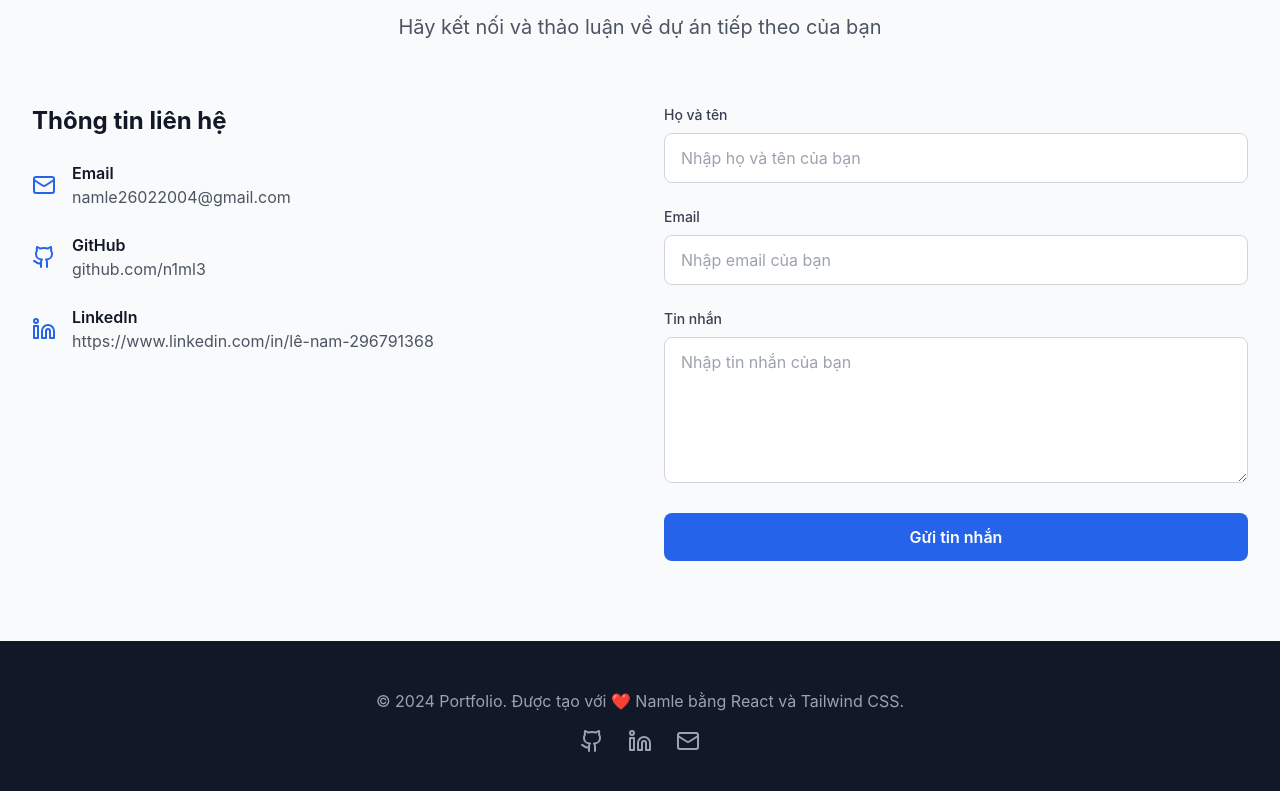
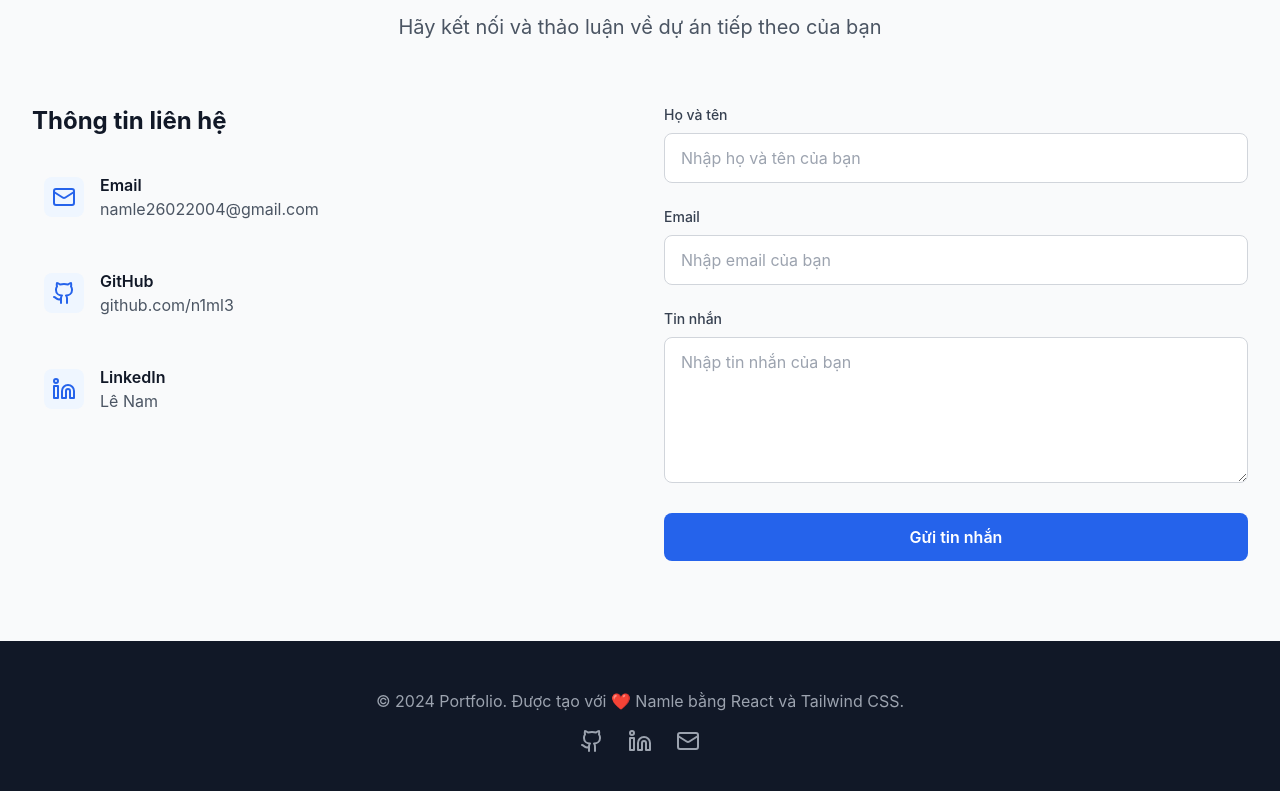
Before and after one commit to n1ml3/namle-portfolio, a React (Vite) app: page / in a window 1280 px wide. Shown: the part 4020-4811 px from the top of the page. Built offline with nearby package versions, Linux system fonts and the light colour scheme.

Commit message:
change the contectinfo from static to hover and link

```diff
--- a/src/components/sections/Contact.tsx
+++ b/src/components/sections/Contact.tsx
@@ -5,9 +5,9 @@ import { Mail, Github, Linkedin } from "lucide-react"
 
 export function Contact() {
   const contactItems = [
-    { icon: Mail, title: "Email", value: "namle26022004@gmail.com" },
-    { icon: Github, title: "GitHub", value: "github.com/n1ml3" },
-    { icon: Linkedin, title: "LinkedIn", value: "https://www.linkedin.com/in/lê-nam-296791368" },
+    { icon: Mail, title: "Email", value: "namle26022004@gmail.com", link: "mailto:namle26022004@gmail.com" },
+    { icon: Github, title: "GitHub", value: "github.com/n1ml3", link: "https://github.com/n1ml3" },
+    { icon: Linkedin, title: "LinkedIn", value: "Lê Nam", link: "https://www.linkedin.com/in/lê-nam-296791368" },
   ]
 
   return (
--- a/src/components/ui/ContactInfo.tsx
+++ b/src/components/ui/ContactInfo.tsx
@@ -6,22 +6,30 @@ interface ContactInfoProps {
     icon: LucideIcon
     title: string
     value: string
+    link: string
   }
   index: number
 }
 
 export function ContactInfo({ contact, index }: ContactInfoProps) {
-  const { icon: Icon, title, value } = contact
+  const { icon: Icon, title, value, link } = contact
 
   return (
     <AnimatedSection animation="slideLeft" delay={300 + index * 100}>
-      <div className="flex items-center gap-4 hover:scale-105 transition-transform duration-200">
-        <Icon className="w-6 h-6 text-blue-600 dark:text-blue-400" />
+      <a
+        href={link}
+        target={link.startsWith("http") ? "_blank" : undefined}
+        rel={link.startsWith("http") ? "noopener noreferrer" : undefined}
+        className="flex items-center gap-4 hover:scale-105 hover:bg-white dark:hover:bg-gray-700 p-3 rounded-lg transition-all duration-300 group"
+      >
+        <div className="p-2 bg-blue-50 dark:bg-blue-900/30 rounded-lg group-hover:bg-blue-600 transition-colors duration-300">
+          <Icon className="w-6 h-6 text-blue-600 dark:text-blue-400 group-hover:text-white" />
+        </div>
         <div>
           <p className="font-semibold text-gray-900 dark:text-white">{title}</p>
           <p className="text-gray-600 dark:text-gray-300">{value}</p>
         </div>
-      </div>
+      </a>
     </AnimatedSection>
   )
 }
```
